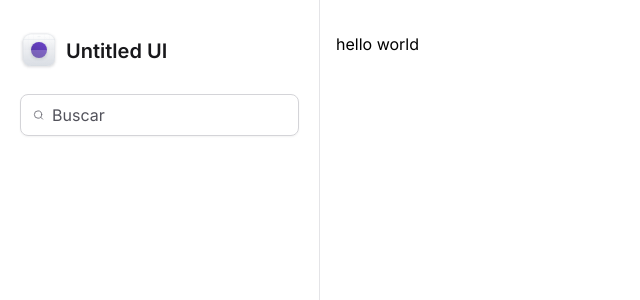
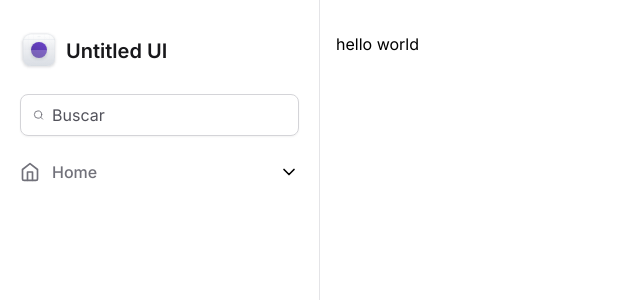
Before and after one commit to GabrielDevLoper/tailwind-next, a Next.js app: page / in a window 1280 px wide. Shown: the top 300 px of the page, without its empty margins (0-640 px from the left). Built offline with nearby package versions, Linux system fonts and the light colour scheme.

Commit message:
feat: criação do menu de navegacao

```diff
--- /dev/null
+++ b/src/app/components/Sidebar/MainNavigation/index.tsx
@@ -0,0 +1,13 @@
+import { ChevronDown, Home } from "lucide-react";
+
+export function MainNavigation(){
+    return (
+        <nav className="space-y-0.5">
+            <a href="" className="flex items-center gap-3 rounded">
+                <Home className="h-5 w-5 text-zinc-500"></Home>
+                <span className="font-medium text-zinc-500">Home</span>
+                <ChevronDown className="ml-auto h-5 w-5"></ChevronDown>
+            </a>
+        </nav>
+    )
+}
--- a/src/app/components/Sidebar/index.tsx
+++ b/src/app/components/Sidebar/index.tsx
@@ -1,5 +1,6 @@
 import { Search } from 'lucide-react'
 import { Logo } from './Logo'
+import { MainNavigation } from './MainNavigation'
 
 export function Sidebar() {
   return (
@@ -14,6 +15,8 @@ export function Sidebar() {
           placeholder="Buscar"
         />
       </div>
+
+      <MainNavigation />
     </aside>
   )
 }
```
